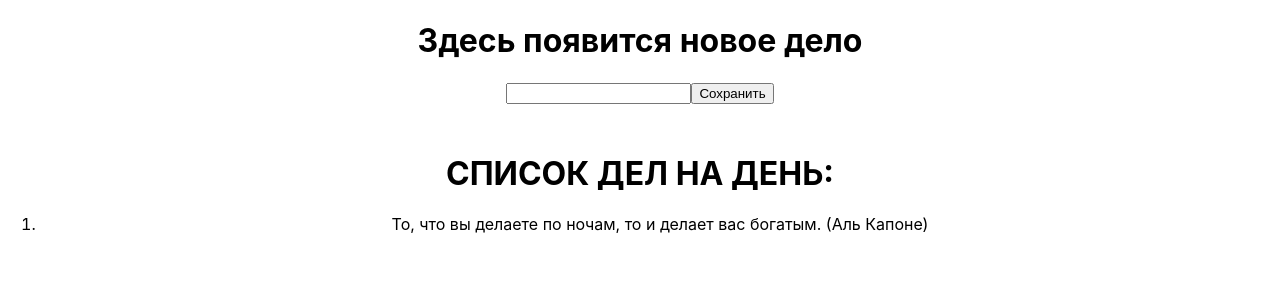
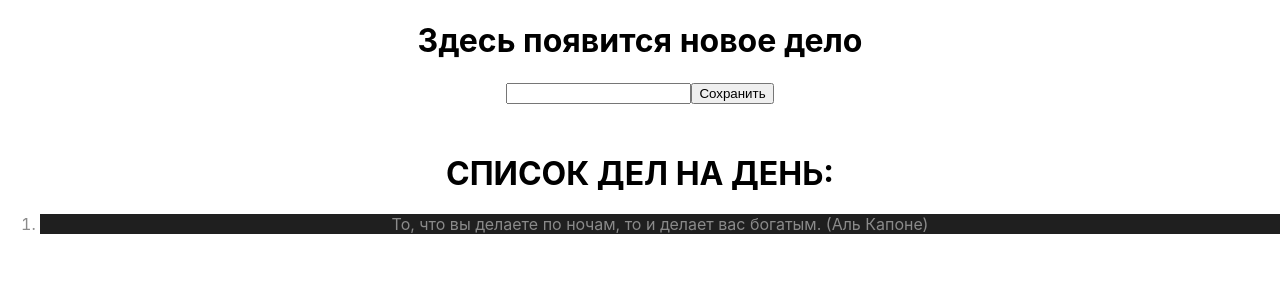
Before and after one commit to cheer77/hm-sprint01, a React (Create React App) app: page / in a window 1280 px wide. Shown: the top 300 px of the page. Built offline with nearby package versions, Linux system fonts and the light colour scheme.

Commit message:
added home-work №4 - fix

```diff
--- a/src/HW/4/HW4.module.css
+++ b/src/HW/4/HW4.module.css
@@ -1,4 +1,4 @@
 .chetNechet {
-  background-color: #1f1f1f;
+  background-color: rgb(31, 31, 31);
   color: #8a8a8a;
 }
--- a/src/HW/4/HW4.tsx
+++ b/src/HW/4/HW4.tsx
@@ -42,7 +42,7 @@ export const HW4 = () => {
             <li
               key={index}
               id={`hw04-task-${index}`}
-              className={index ? s.chetNechet : ""}
+              className={index % 2 === 0 ? s.chetNechet : ""}
             >
               {el}
             </li>
```
